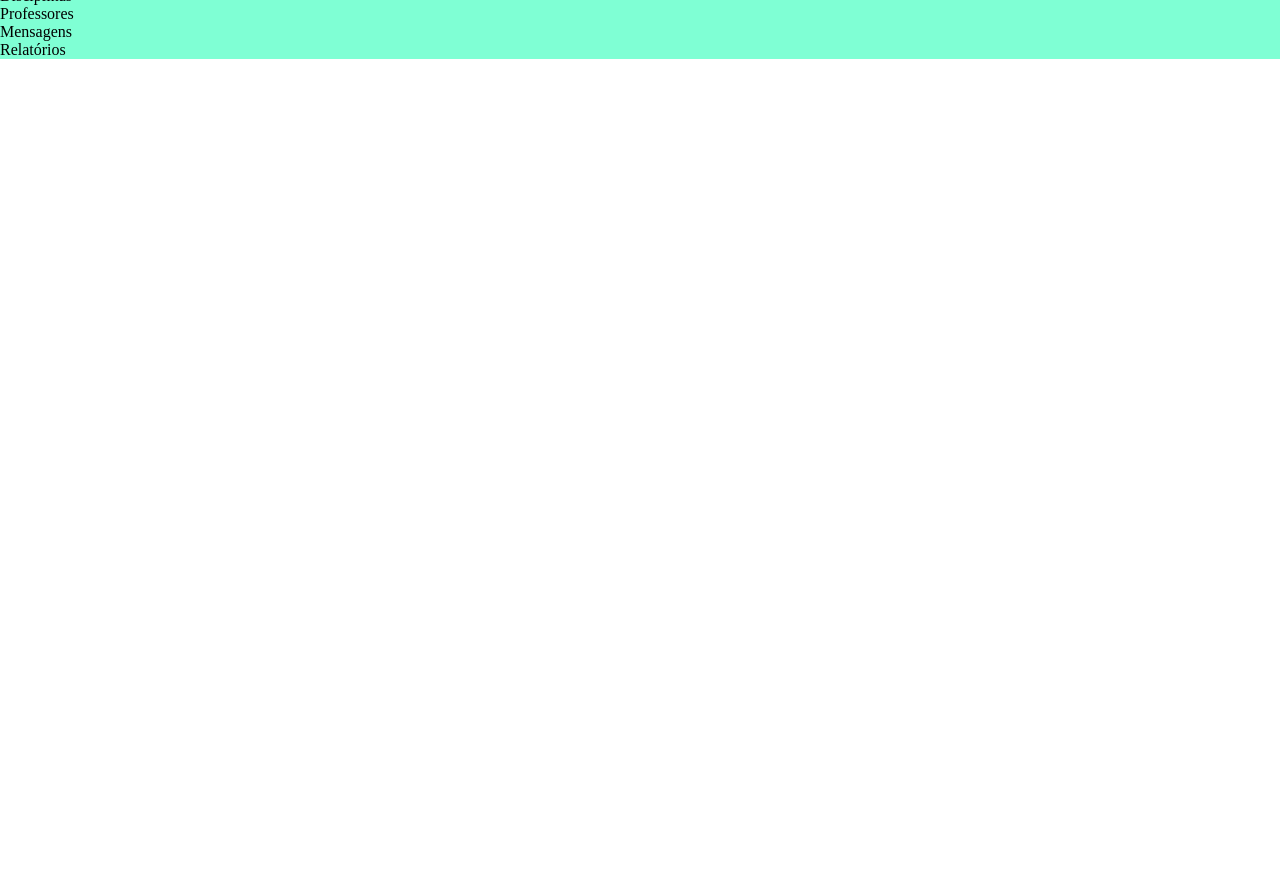
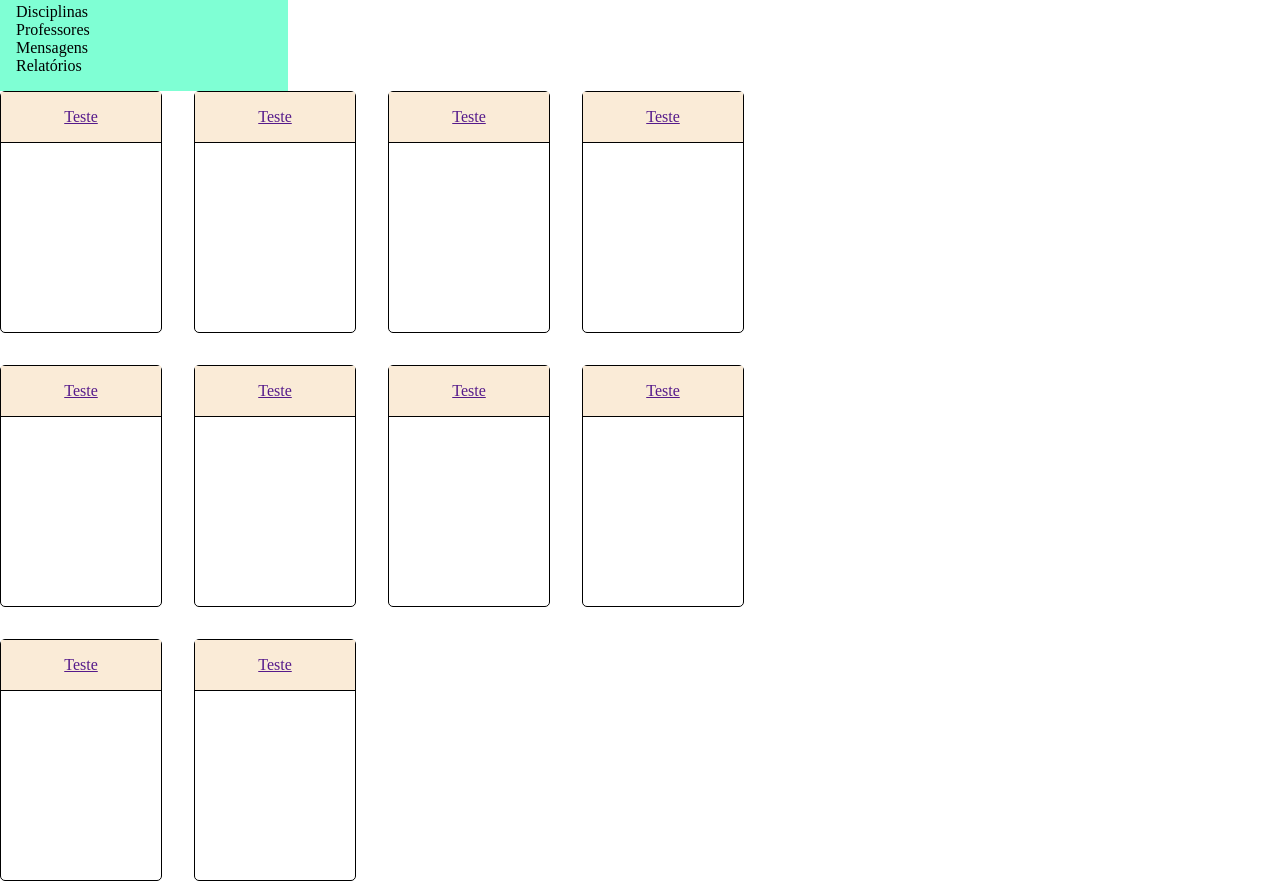
Before and after one commit to joaohoalmeida/web-design-tads, a plain HTML site: page atividade-displayflex/index.html in a window 1280 px wide. Shown: the part 58-939 px from the top of the page. Before the commit the page ends 800 px from the top, so only its background shows below. Drawn offline with Linux system fonts and the light colour scheme.

Commit message:
Alterações

```diff
--- a/atividade-displayflex/index.html
+++ b/atividade-displayflex/index.html
@@ -23,16 +23,92 @@
         </header>
 
         <main>
-            <section class = "cards">
+
+            <section class = "pagina-principal">
+
                 <div class = "card">
                     <div class = "conteudo-1">
-
+                        <a href="">Teste</a>
                     </div>
                     <div class = "conteudo-2">
-
+                        <img src="">
                     </div>
                 </div>
+                <div class = "card">
+                    <div class = "conteudo-1">
+                        <a href="">Teste</a>
+                    </div>
+                    <div class = "conteudo-2">
+                        <img src="">
+                    </div>
+                </div>
+                <div class = "card">
+                    <div class = "conteudo-1">
+                        <a href="">Teste</a>
+                    </div>
+                    <div class = "conteudo-2">
+                        <img src="">
+                    </div>
+                </div>
+                <div class = "card">
+                    <div class = "conteudo-1">
+                        <a href="">Teste</a>
+                    </div>
+                    <div class = "conteudo-2">
+                        <img src="">
+                    </div>
+                </div>
+                <div class = "card">
+                    <div class = "conteudo-1">
+                        <a href="">Teste</a>
+                    </div>
+                    <div class = "conteudo-2">
+                        <img src="">
+                    </div>
+                </div>
+                <div class = "card">
+                    <div class = "conteudo-1">
+                        <a href="">Teste</a>
+                    </div>
+                    <div class = "conteudo-2">
+                        <img src="">
+                    </div>
+                </div>
+                <div class = "card">
+                    <div class = "conteudo-1">
+                        <a href="">Teste</a>
+                    </div>
+                    <div class = "conteudo-2">
+                        <img src="">
+                    </div>
+                </div>
+                <div class = "card">
+                    <div class = "conteudo-1">
+                        <a href="">Teste</a>
+                    </div>
+                    <div class = "conteudo-2">
+                        <img src="">
+                    </div>
+                </div>
+                <div class = "card">
+                    <div class = "conteudo-1">
+                        <a href="">Teste</a>
+                    </div>
+                    <div class = "conteudo-2">
+                        <img src="">
+                    </div>
+                </div>
+                <div class = "card">
+                    <div class = "conteudo-1">
+                        <a href="">Teste</a>
+                    </div>
+                    <div class = "conteudo-2">
+                        <img src="">
+                    </div>
+                </div>
+
             </section>
+
         </main>
     </body>
 
--- a/atividade-displayflex/style.css
+++ b/atividade-displayflex/style.css
@@ -5,4 +5,31 @@
 
 .cabecalho{
     background-color: aquamarine;
+    width: 20%;
+    padding: 1em;
 }
+
+.cabecalho ul{
+    list-style-type: none;
+}
+
+.pagina-principal{
+    display: flex;
+    flex-wrap: wrap;
+    gap: 2em;
+    width: 70%;
+}
+
+.card{
+    height: 15em;
+    width: 10em;
+    border: 1px solid black;
+    border-radius: 5px;
+}
+
+.conteudo-1{
+    background-color: antiquewhite;
+    border-bottom: 1px solid black;
+    padding: 1em;
+    text-align: center;
+}
```
